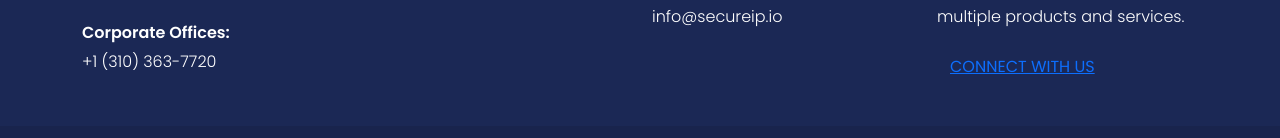
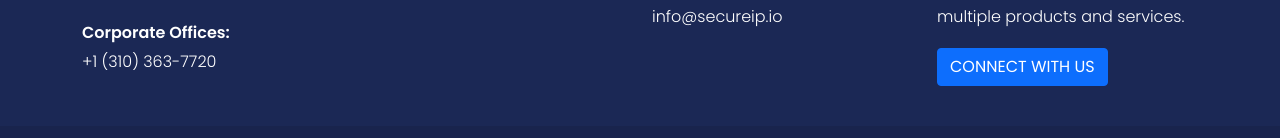
Before and after one commit to joshisadesigner/secureip.io-next, a Next.js app: page / in a window 1280 px wide. Shown: the part 1881-2019 px from the top of the page. Built offline with nearby package versions, Linux system fonts and the light colour scheme; a web font is replaced by a local one.

Commit message:
Change Connect With Us button class

```diff
--- a/components/Footer.tsx
+++ b/components/Footer.tsx
@@ -55,7 +55,7 @@ export default function Footer():JSX.Element {
               <div className="m-b-xl">
                 <h3>GET CONNECTED</h3>
                 <p>We provide innovative solutions to our customers through multiple products and services.</p>
-                <Link href={Routes.ConnectWithUs}><a className="btn btn-link">CONNECT WITH US</a></Link>
+                <Link href={Routes.ConnectWithUs}><a className="btn btn-primary">CONNECT WITH US</a></Link>
               </div>
             </div>
           </div>
```
